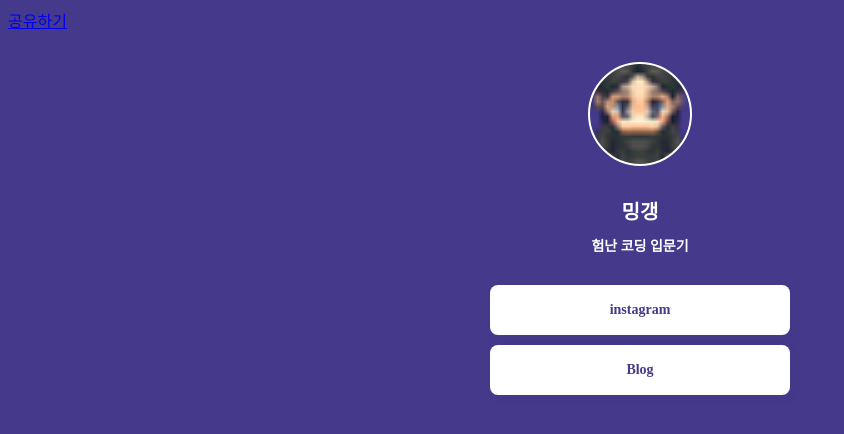
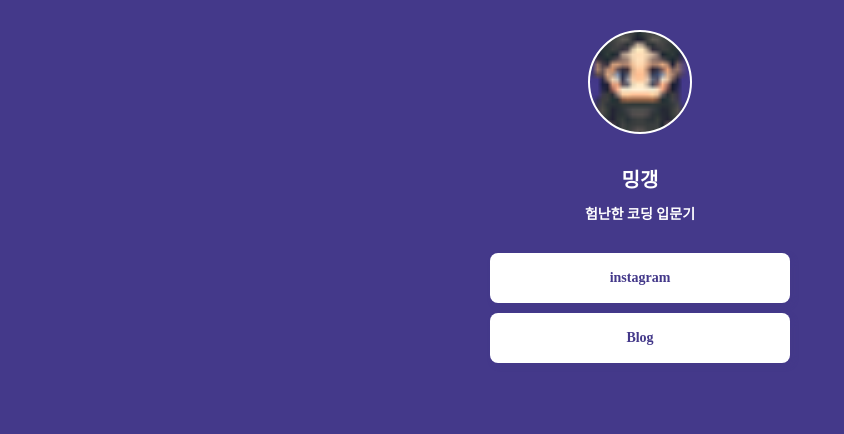
Before and after one commit to min0312/mypage, a plain HTML site: page index.html in a window 1280 px wide. Shown: the whole page, without its empty margins (0-844 px from the left). Drawn offline with Linux system fonts and the light colour scheme; a web font is replaced by a local one.

Commit message:
Update index.html

```diff
--- a/index.html
+++ b/index.html
@@ -76,16 +76,12 @@
     </style>
 </head>
 <body>
-    <div class="fb-share-button" data-href="https://developers.facebook.com/docs/plugins/" data-layout="button_count" data-size="small">
-        <a target="_blank" href="https://www.facebook.com/sharer/sharer.php?u=https%3A%2F%2Fdevelopers.facebook.com%2Fdocs%2Fplugins%2F&amp;src=sdkpreparse" class="fb-xfbml-parse-ignore">공유하기</a></div>
   <div class="wrap">
     <div class="profile"></div>
     <h1 class="main">밍갱</h1>
-    <h2 class="sub">험난 코딩 입문기</h2>
+    <h2 class="sub">험난한 코딩 입문기</h2>
     <a target="_blank" href="https://www.instagram.com/gold__99k/">instagram</a>
     <a target="_blank" href="https://blog.naver.com/mkm6192">Blog</a>
   </div>
-  <div id="fb-root"></div>
-    <script async defer crossorigin="anonymous" src="https://connect.facebook.net/ko_KR/sdk.js#xfbml=1&version=v14.0" nonce="2tXjRjn0"></script>
 </body>
 </html>
```
